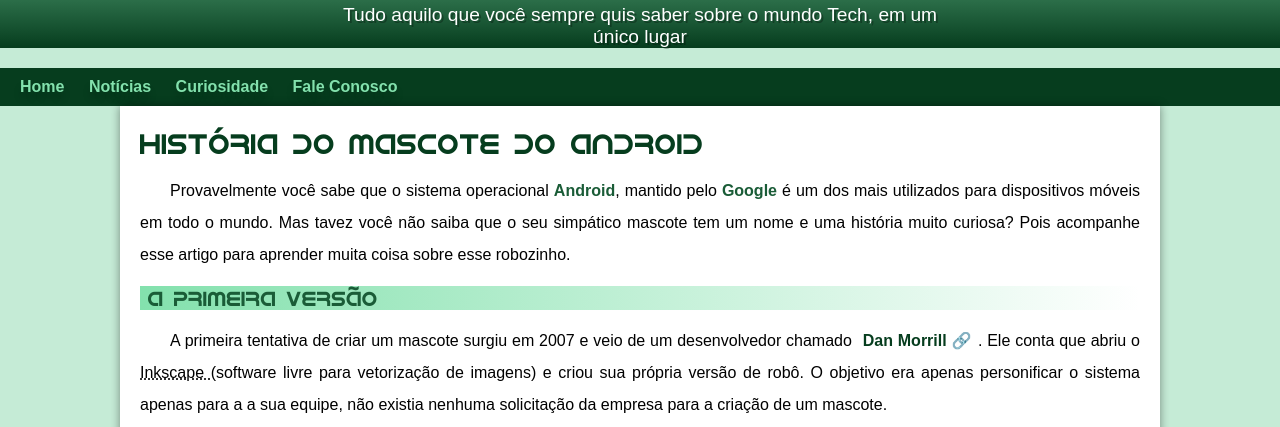
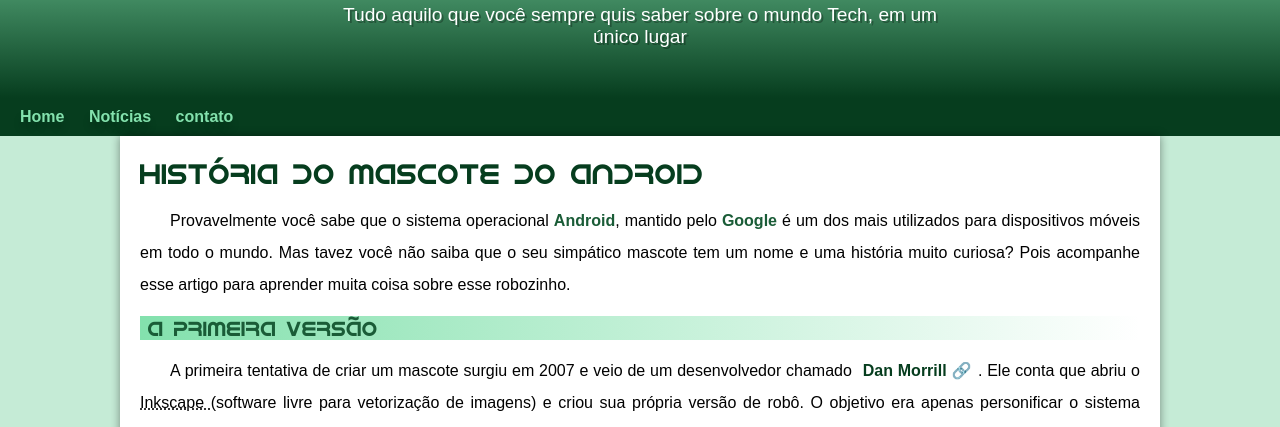
Before and after one commit to dimitriusmarcio/Projeto-Android, a plain HTML site: page index.html.html in a window 1280 px wide. Shown: the part 113-540 px from the top of the page. Drawn offline with Linux system fonts and the light colour scheme.

Commit message:
problema de padding corrigido

```diff
--- a/estilo/style.css
+++ b/estilo/style.css
@@ -59,7 +59,7 @@ header > p{
     padding-right: 10px;
     padding-left: 10px;
     margin: auto;
-    margin-bottom: 20px;
+    padding-bottom: 50px;
     text-shadow: 2px 2px 0px rgba(0, 0, 0, 0.292);
 
 
@@ -68,7 +68,8 @@ nav{
     background-color: var(--cor5);
     padding: 10px;
     text-shadow: 0px 7px 7px rgba(0, 0, 0, 0.173);
-}nav > a {
+}
+nav > a {
     color:var(--cor1);
     padding:10px;
     text-decoration:none ;
--- a/index.html.html
+++ b/index.html.html
@@ -18,8 +18,7 @@
     <nav>
         <a href="#">Home</a>
         <a href="#">Notícias</a>
-        <a href="#">Curiosidade</a>
-        <a href="#">Fale Conosco</a>
+        <a href="#">contato</a>
     </nav>
     <main>
         <article>
```
